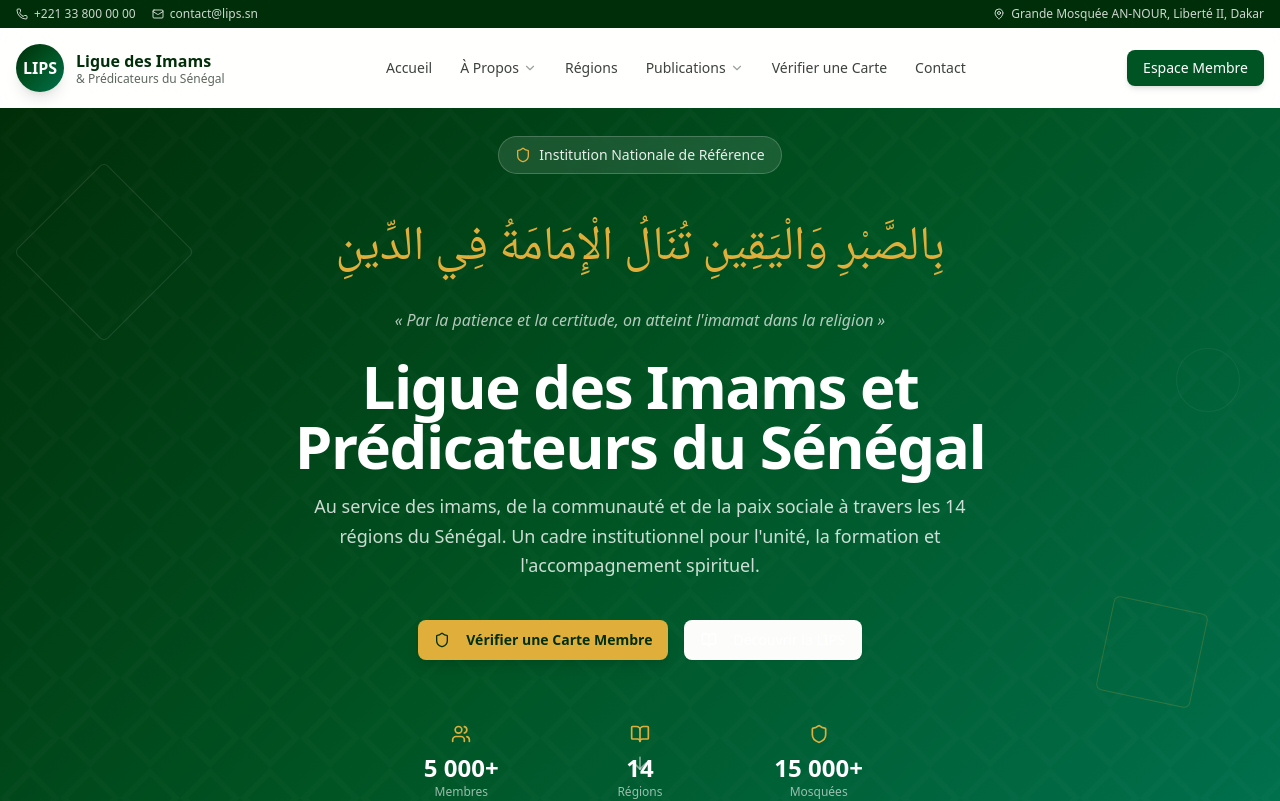
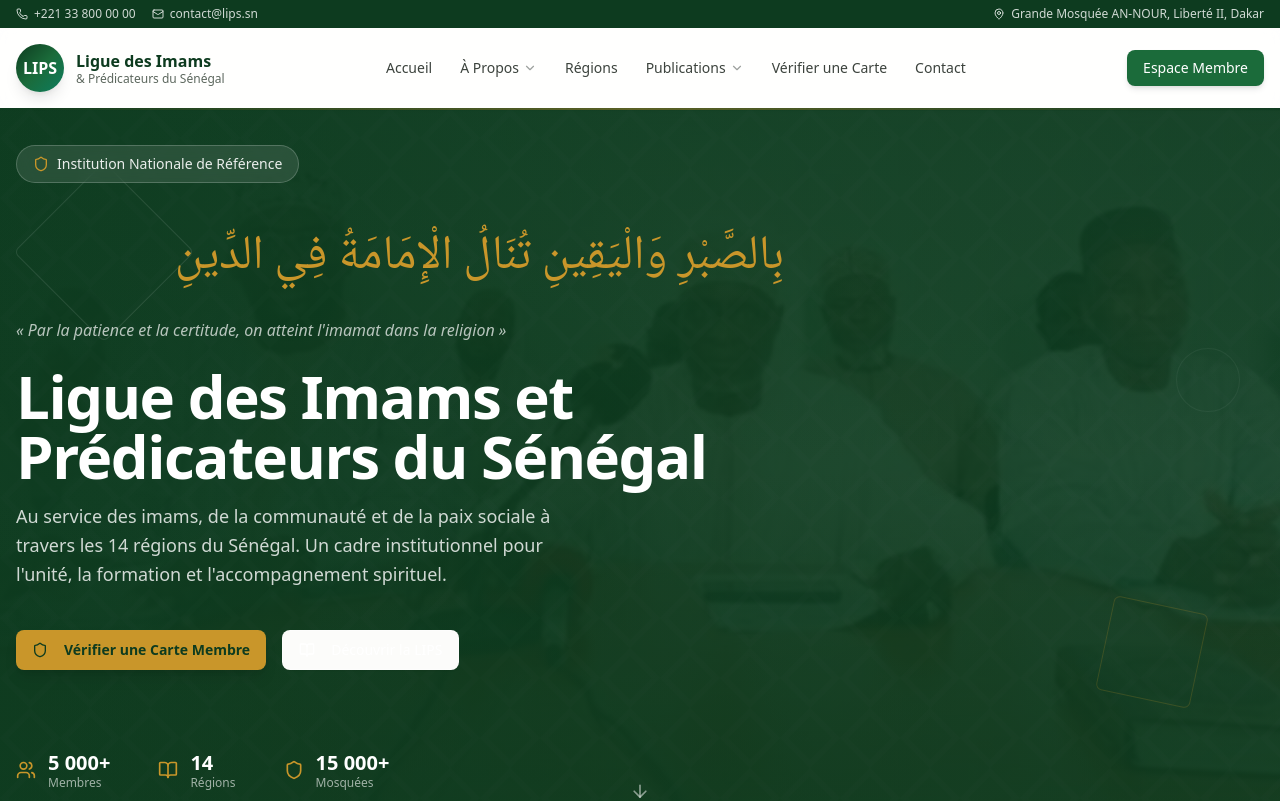
Before and after one commit to dallha/ligue-imams, a Next.js app: page / in a window 1280 px wide. Shown: the top 801 px of the page. Built offline with nearby package versions, Linux system fonts and the light colour scheme.

Commit message:
d883045f-05ae-41c9-90ed-9069edb67501

```diff
--- a/src/app/globals.css
+++ b/src/app/globals.css
@@ -41,14 +41,14 @@
   --radius-md: calc(var(--radius) - 2px);
   --radius-lg: var(--radius);
   --radius-xl: calc(var(--radius) + 4px);
-  /* LIPS Custom Colors */
-  --color-lips-green: var(--lips-green);
-  --color-lips-green-light: var(--lips-green-light);
-  --color-lips-green-dark: var(--lips-green-dark);
-  --color-lips-gold: var(--lips-gold);
-  --color-lips-gold-light: var(--lips-gold-light);
-  --color-lips-cream: var(--lips-cream);
-  --color-lips-emerald: var(--lips-emerald);
+  /* LIPS Custom Colors — defined directly for Tailwind v4 opacity support */
+  --color-lips-green: #1B6B3A;
+  --color-lips-green-light: #2E8B57;
+  --color-lips-green-dark: #0D3B1F;
+  --color-lips-gold: #C9962A;
+  --color-lips-gold-light: #E5BE5A;
+  --color-lips-cream: #FBF8F0;
+  --color-lips-emerald: #0D7D5E;
 }
 
 :root {
@@ -86,13 +86,13 @@
   --sidebar-border: oklch(0.92 0.005 100);
   --sidebar-ring: oklch(0.38 0.12 155);
   /* LIPS Brand Colors */
-  --lips-green: oklch(0.38 0.12 155);
-  --lips-green-light: oklch(0.55 0.1 155);
-  --lips-green-dark: oklch(0.25 0.1 155);
-  --lips-gold: oklch(0.78 0.14 85);
-  --lips-gold-light: oklch(0.88 0.1 85);
-  --lips-cream: oklch(0.99 0.005 100);
-  --lips-emerald: oklch(0.48 0.11 165);
+  --lips-green: #1B6B3A;
+  --lips-green-light: #2E8B57;
+  --lips-green-dark: #0D3B1F;
+  --lips-gold: #C9962A;
+  --lips-gold-light: #E5BE5A;
+  --lips-cream: #FBF8F0;
+  --lips-emerald: #0D7D5E;
 }
 
 .dark {
@@ -127,13 +127,13 @@
   --sidebar-accent-foreground: oklch(0.96 0.005 100);
   --sidebar-border: oklch(1 0 0 / 10%);
   --sidebar-ring: oklch(0.55 0.12 155);
-  --lips-green: oklch(0.55 0.12 155);
-  --lips-green-light: oklch(0.65 0.1 155);
-  --lips-green-dark: oklch(0.38 0.1 155);
-  --lips-gold: oklch(0.68 0.14 85);
-  --lips-gold-light: oklch(0.78 0.1 85);
-  --lips-cream: oklch(0.15 0.01 155);
-  --lips-emerald: oklch(0.48 0.11 165);
+  --lips-green: #2E8B57;
+  --lips-green-light: #3CA06A;
+  --lips-green-dark: #1B6B3A;
+  --lips-gold: #E5BE5A;
+  --lips-gold-light: #F0D47A;
+  --lips-cream: #1A2E20;
+  --lips-emerald: #0D7D5E;
 }
 
 @layer base {
--- a/src/components/lips/hero.tsx
+++ b/src/components/lips/hero.tsx
@@ -10,17 +10,33 @@
       id="accueil"
       className="relative min-h-[90vh] flex items-center justify-center overflow-hidden"
     >
-      {/* Background with Islamic pattern overlay */}
-      <div className="absolute inset-0 bg-gradient-lips" />
-      <div className="absolute inset-0 islamic-pattern opacity-30" />
+      {/* Background image — institutional meeting photo */}
+      <div
+        className="absolute inset-0 bg-cover bg-center bg-no-repeat"
+        style={{ backgroundImage: "url('/hero-institutional.jpg')" }}
+      />
+
+      {/* Multi-layer overlay for readability + institutional identity */}
+      {/* Layer 1: Dark green base overlay */}
+      <div className="absolute inset-0 bg-lips-green-dark/85" />
+      {/* Layer 2: Gradient from left (stronger) to right (lighter) for text contrast */}
+      <div className="absolute inset-0 bg-gradient-to-r from-lips-green-dark/90 via-lips-green-dark/60 to-lips-green-dark/40" />
+      {/* Layer 3: Bottom fade for smooth transition to next section */}
+      <div className="absolute inset-0 bg-gradient-to-t from-lips-green-dark/50 via-transparent to-lips-green-dark/30" />
+      {/* Layer 4: Islamic pattern texture */}
+      <div className="absolute inset-0 islamic-pattern opacity-15" />
 
       {/* Decorative geometric elements */}
       <div className="absolute top-20 left-10 w-32 h-32 border border-white/10 rotate-45 rounded-sm" />
       <div className="absolute bottom-32 right-20 w-24 h-24 border border-lips-gold/20 rotate-12 rounded-sm" />
       <div className="absolute top-1/3 right-10 w-16 h-16 border border-white/5 rotate-45 rounded-full" />
 
-      {/* Content */}
-      <div className="relative z-10 max-w-5xl mx-auto px-4 text-center">
+      {/* Subtle gold accent line at top */}
+      <div className="absolute top-0 left-0 right-0 h-0.5 bg-gradient-to-r from-transparent via-lips-gold/40 to-transparent" />
+
+      {/* Content — left-aligned for editorial impact with photo on right */}
+      <div className="relative z-10 max-w-7xl mx-auto px-4 w-full">
+        <div className="max-w-2xl lg:max-w-3xl">
           {/* Badge */}
           <motion.div
             initial={{ opacity: 0, y: 20 }}
@@ -51,8 +67,8 @@
             transition={{ duration: 0.8, delay: 0.3 }}
             className="text-white/70 text-sm md:text-base italic mb-6"
           >
-          &laquo; Par la patience et la certitude, on atteint l&apos;imamat dans
-          la religion &raquo;
+            &laquo; Par la patience et la certitude, on atteint
+            l&apos;imamat dans la religion &raquo;
           </motion.p>
 
           {/* Main title */}
@@ -72,11 +88,11 @@
             initial={{ opacity: 0, y: 20 }}
             animate={{ opacity: 1, y: 0 }}
             transition={{ duration: 0.8, delay: 0.5 }}
-          className="text-white/80 text-base md:text-lg max-w-2xl mx-auto mb-10 leading-relaxed"
+            className="text-white/80 text-base md:text-lg max-w-xl leading-relaxed mb-10"
           >
-          Au service des imams, de la communauté et de la paix sociale à travers
-          les 14 régions du Sénégal. Un cadre institutionnel pour l&apos;unité,
-          la formation et l&apos;accompagnement spirituel.
+            Au service des imams, de la communauté et de la paix sociale à
+            travers les 14 régions du Sénégal. Un cadre institutionnel pour
+            l&apos;unité, la formation et l&apos;accompagnement spirituel.
           </motion.p>
 
           {/* CTA Buttons */}
@@ -84,7 +100,7 @@
             initial={{ opacity: 0, y: 20 }}
             animate={{ opacity: 1, y: 0 }}
             transition={{ duration: 0.8, delay: 0.6 }}
-          className="flex flex-col sm:flex-row items-center justify-center gap-4"
+            className="flex flex-col sm:flex-row items-start gap-4"
           >
             <Button
               asChild
@@ -108,28 +124,35 @@
               </a>
             </Button>
           </motion.div>
+        </div>
 
-        {/* Quick stats */}
+        {/* Quick stats — positioned at bottom */}
         <motion.div
           initial={{ opacity: 0, y: 30 }}
           animate={{ opacity: 1, y: 0 }}
           transition={{ duration: 0.8, delay: 0.8 }}
-          className="mt-16 grid grid-cols-3 gap-6 max-w-lg mx-auto"
+          className="mt-16 lg:mt-20 flex items-center gap-8 lg:gap-12"
         >
           {[
             { icon: Users, value: '5 000+', label: 'Membres' },
             { icon: BookOpen, value: '14', label: 'Régions' },
             { icon: Shield, value: '15 000+', label: 'Mosquées' },
-          ].map((stat) => (
-            <div key={stat.label} className="text-center">
-              <stat.icon className="h-5 w-5 text-lips-gold mx-auto mb-2" />
-              <div className="text-xl md:text-2xl font-bold text-white">
+          ].map((stat, index) => (
+            <div key={stat.label} className="flex items-center gap-3">
+              {index > 0 && (
+                <div className="w-px h-10 bg-white/20 -ml-4 first:hidden" />
+              )}
+              <stat.icon className="h-5 w-5 text-lips-gold shrink-0" />
+              <div>
+                <div className="text-lg md:text-xl font-bold text-white leading-tight">
                   {stat.value}
                 </div>
                 <div className="text-xs text-white/60">{stat.label}</div>
               </div>
+            </div>
           ))}
         </motion.div>
+      </div>
 
       {/* Scroll indicator */}
       <motion.div
@@ -145,7 +168,6 @@
           <ArrowDown className="h-5 w-5 text-white/50" />
         </motion.div>
       </motion.div>
-      </div>
     </section>
   );
 }
```
Also changed, not shown: public/hero-institutional.jpg (added), upload/IMG_8652.JPG (added). Lines whose indentation alone changed are shown as unchanged.
